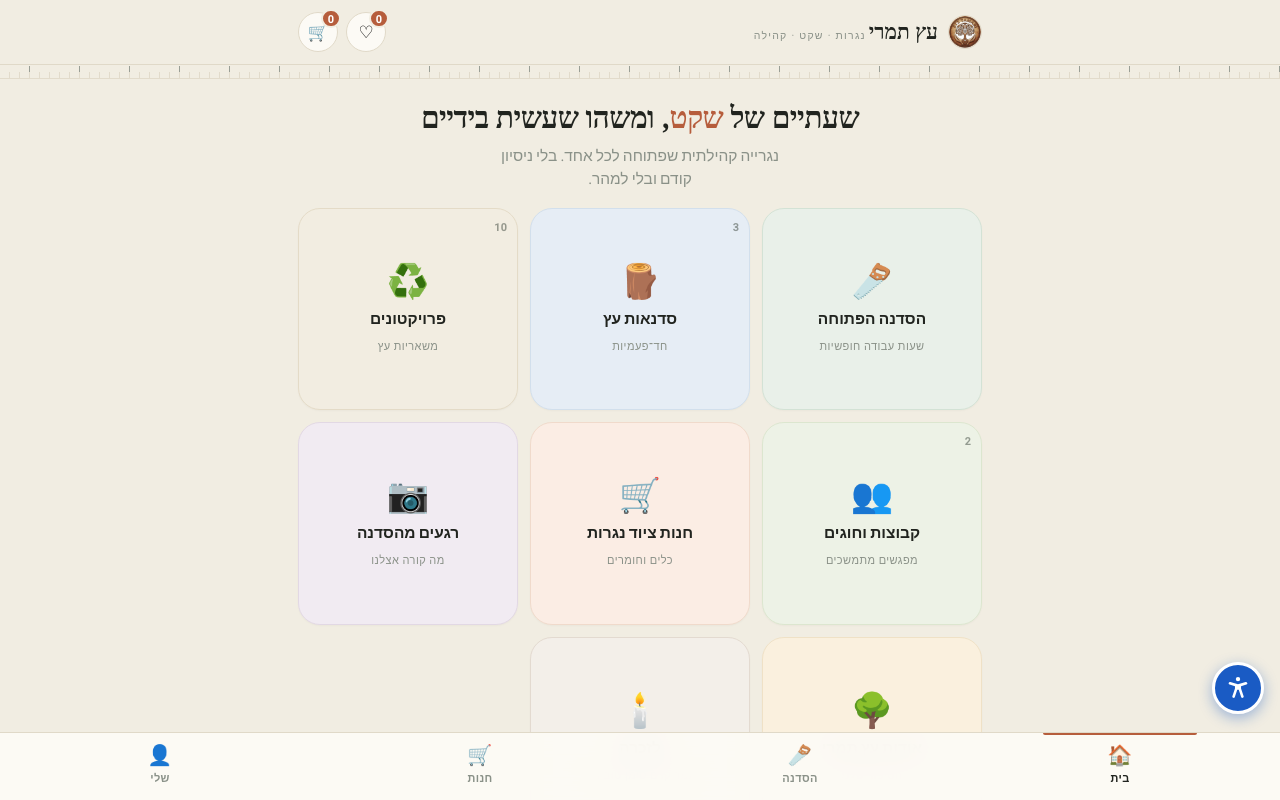
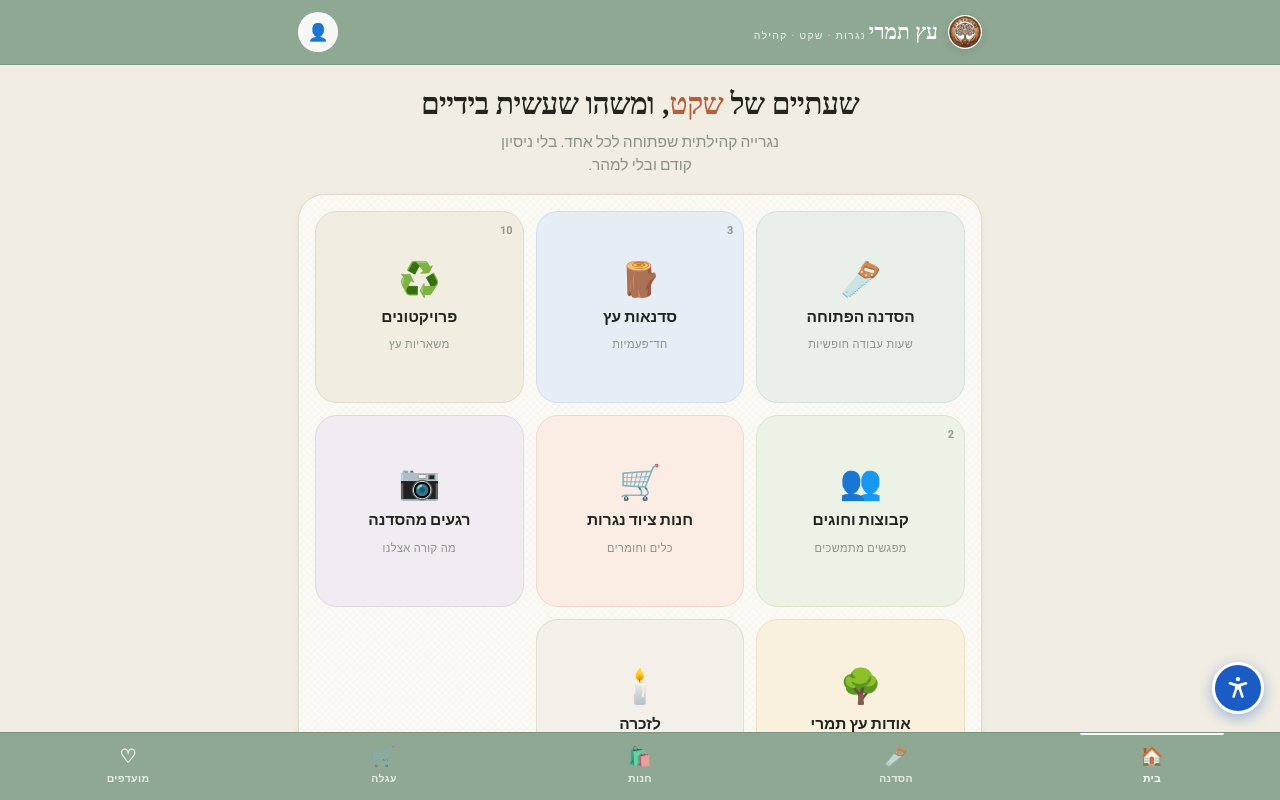
Before and after one commit to idanzion9-ops/Etz-tamari, a plain HTML site: page index.html in a window 1280 px wide. Both pictures are taken after a click on the button "עץ תמרי — דף הבית". Shown: the top 800 px of the page. Drawn offline with Linux system fonts and the light colour scheme; a web font is replaced by a local one.

Commit message:
style: green bars, textured tile frame, five-item nav

```diff
--- a/assets/css/style.css
+++ b/assets/css/style.css
@@ -956,3 +956,91 @@ html[data-a11y-motion="1"] *::after {
   font-style: italic;
 }
 .tile.t-mem { background: #F3EFE9; border-color: #E3DAD0; }
+
+/* ==========================================================================
+   התאמה למראה האתר בנטליפיי
+   סרגלים ירוקים, מסגרת מרקם סביב הכרטיסיות, ניווט בן חמישה פריטים.
+   ========================================================================== */
+
+:root {
+  --bar: #8FA893;        /* ירוק מרווה לסרגלים */
+  --bar-deep: #7A9680;
+  --on-bar: #FFFFFF;
+}
+
+/* --- סרגל עליון --- */
+.topbar {
+  background: var(--bar);
+  border-bottom: 1px solid var(--bar-deep);
+  backdrop-filter: none;
+}
+.topbar .wordmark .name { color: var(--on-bar); }
+.topbar .wordmark .sub  { color: rgba(255,255,255,.82); }
+.topbar .wordmark img.mark {
+  border-color: rgba(255,255,255,.65);
+  background: #fff;
+  box-shadow: 0 2px 8px rgba(33,36,31,.14);
+}
+.topbar .icon-btn {
+  background: rgba(255,255,255,.92);
+  border-color: rgba(255,255,255,.5);
+  color: var(--ink);
+}
+.topbar .icon-btn:hover { background: #fff; border-color: #fff; }
+.topbar .badge { border-color: var(--bar); }
+
+/* הסרגל המשונן מתחת לכותרת מיותר כשיש פס ירוק */
+.topbar + .rule { display: none; }
+
+/* --- ניווט תחתון --- */
+.tabbar {
+  background: var(--bar);
+  border-top: 1px solid var(--bar-deep);
+  backdrop-filter: none;
+}
+.tab { color: rgba(255,255,255,.78); }
+.tab[aria-selected="true"] { color: var(--on-bar); }
+.tab[aria-selected="true"]::before { background: #fff; inset-inline: 22%; }
+.tab .ico { font-size: 19px; }
+.tab { font-size: 10.5px; }
+.tab .badge {
+  position: absolute; top: 6px; inset-inline-start: 50%; margin-inline-start: 2px;
+  border-color: var(--bar);
+}
+
+/* --- מסגרת המרקם סביב הכרטיסיות --- */
+.tiles-frame {
+  background: var(--paper);
+  background-image:
+    repeating-linear-gradient(45deg,  rgba(33,36,31,.012) 0 2px, transparent 2px 5px),
+    repeating-linear-gradient(-45deg, rgba(33,36,31,.012) 0 2px, transparent 2px 5px);
+  border: 1px solid var(--line);
+  border-radius: 26px;
+  padding: 16px;
+  box-shadow: 0 2px 10px rgba(33,36,31,.04);
+}
+
+/* הכרטיסיות בתוך המסגרת — קצת פחות גבול, הן כבר ממוסגרות */
+.tiles-frame .tile { box-shadow: none; }
+.tiles-frame .tile:hover { box-shadow: var(--shadow); }
+
+/* --- ניגודיות גבוהה: הסרגלים חוזרים לשחור־לבן --- */
+html[data-a11y-contrast="1"] .topbar,
+html[data-a11y-contrast="1"] .tabbar { background: #000; border-color: #000; }
+html[data-a11y-contrast="1"] .tab,
+html[data-a11y-contrast="1"] .topbar .wordmark .name,
+html[data-a11y-contrast="1"] .topbar .wordmark .sub { color: #fff; }
+html[data-a11y-contrast="1"] .tiles-frame { background: #fff; background-image: none; border-width: 2px; }
+
+/* תיקון: display:grid גובר על תכונת hidden, אז התגים הריקים נשארו על המסך */
+.badge[hidden] { display: none !important; }
+
+/* מיקום התג על לשונית בניווט */
+.tab { position: relative; }
+.tab .badge {
+  top: 4px;
+  inset-inline-start: auto;
+  inset-inline-end: calc(50% - 22px);
+  min-width: 17px; height: 17px; font-size: 10px;
+  border-width: 2px;
+}
--- a/assets/js/app.js
+++ b/assets/js/app.js
@@ -31,10 +31,14 @@ const App = (() => {
   }
 
   function renderBadges() {
-    const cc = Store.cartCount();
-    const cb = $('#badge-cart'); cb.textContent = cc; cb.hidden = cc === 0;
-    const fc = Store.local.favs.length;
-    const fb = $('#badge-favs'); fb.textContent = fc; fb.hidden = fc === 0;
+    const set = (id, n) => {
+      const el = $(id);
+      if (!el) return;
+      el.textContent = n;
+      el.hidden = n === 0;
+    };
+    set('#badge-cart-tab', Store.cartCount());
+    set('#badge-favs-tab', Store.local.favs.length);
   }
 
   /* ======================================================================
@@ -745,8 +749,8 @@ const App = (() => {
       }
 
       if (t.closest('#cart-send')) return sendOrder();
-      if (t.closest('#btn-cart')) return openCart();
-      if (t.closest('#btn-favs')) return openFavs();
+      if (t.closest('#tab-cart')) return openCart();
+      if (t.closest('#tab-favs')) return openFavs();
 
       if (t.closest('#me-save')) {
         Store.local.me = { name: $('#me-name').value.trim(), phone: $('#me-phone').value.trim(), email: $('#me-email').value.trim() };
--- a/assets/js/ui.js
+++ b/assets/js/ui.js
@@ -112,7 +112,7 @@ const UI = (() => {
   /* ---------- ניווט בין מסכים ---------- */
   function go(name) {
     $$('.screen').forEach(s => s.classList.toggle('on', s.id === 'screen-' + name));
-    $$('.tab').forEach(t => t.setAttribute('aria-selected', String(t.dataset.go === name)));
+    $$('.tab[data-go]').forEach(t => t.setAttribute('aria-selected', String(t.dataset.go === name)));
     window.scrollTo({ top: 0, behavior: 'smooth' });
   }
 
--- a/index.html
+++ b/index.html
@@ -45,8 +45,7 @@
       </span>
     </button>
     <div class="topbar-actions">
-      <button class="icon-btn" id="btn-favs" aria-label="מועדפים">♡<span class="badge" id="badge-favs" hidden>0</span></button>
-      <button class="icon-btn" id="btn-cart" aria-label="עגלת קניות">🛒<span class="badge" id="badge-cart" hidden>0</span></button>
+      <button class="icon-btn" id="btn-me" aria-label="האזור שלי" data-go="me">👤</button>
     </div>
   </div>
 </header>
@@ -61,7 +60,9 @@
       <p id="hero-text"></p>
     </div>
 
-    <nav class="tiles" id="home-tiles" aria-label="מדורי האפליקציה"></nav>
+    <div class="tiles-frame">
+      <nav class="tiles" id="home-tiles" aria-label="מדורי האפליקציה"></nav>
+    </div>
 
     <section class="section">
       <div class="eyebrow">קרוב בזמן</div>
@@ -205,8 +206,9 @@
 <nav class="tabbar" role="tablist" aria-label="ניווט ראשי">
   <button class="tab" role="tab" aria-selected="true"  data-go="home"><span class="ico">🏠</span>בית</button>
   <button class="tab" role="tab" aria-selected="false" data-go="open"><span class="ico">🪚</span>הסדנה</button>
-  <button class="tab" role="tab" aria-selected="false" data-go="shop"><span class="ico">🛒</span>חנות</button>
-  <button class="tab" role="tab" aria-selected="false" data-go="me"><span class="ico">👤</span>שלי</button>
+  <button class="tab" role="tab" aria-selected="false" data-go="shop"><span class="ico">🛍️</span>חנות</button>
+  <button class="tab" id="tab-cart" aria-label="עגלת קניות"><span class="ico">🛒</span>עגלה<span class="badge" id="badge-cart-tab" hidden>0</span></button>
+  <button class="tab" id="tab-favs" aria-label="מועדפים"><span class="ico">♡</span>מועדפים<span class="badge" id="badge-favs-tab" hidden>0</span></button>
 </nav>
 
 <!-- ===================== מגירה כללית ===================== -->
--- a/sw.js
+++ b/sw.js
@@ -2,7 +2,7 @@
    מעטפת האפליקציה נשמרת במטמון; התוכן תמיד נטען מהרשת קודם,
    כדי שפרסום חדש יופיע מיד ולא ייתקע על גרסה ישנה. */
 
-const VERSION = 'etz-v6';
+const VERSION = 'etz-v7';
 const SHELL = [
   './',
   './index.html',
```
Also changed, not shown: 1 other file.
